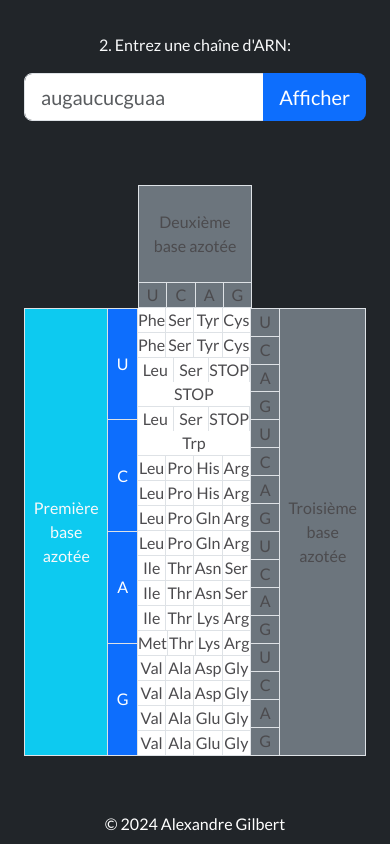
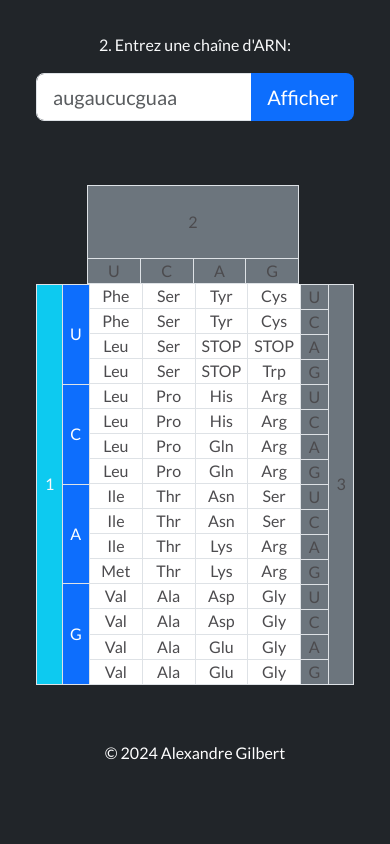
Before and after one commit to AGilbertDev/ARN, a plain HTML site: page index.html in a window 390 px wide. Shown: the part 781-1625 px from the top of the page. After the commit the page ends 1554 px from the top, so only its background shows below. Drawn offline with nearby package versions, Linux system fonts and the light colour scheme.

Commit message:
Responsive for mobile

```diff
--- a/index.html
+++ b/index.html
@@ -29,7 +29,7 @@
 
             <p class="text-start w-50 mx-auto py-5">L&apos;ARN, tr&egrave;s similaire &agrave; l&apos;ADN, est pr&eacute;sente dans les cellules de tous les êtres vivants. L&apos;ARN est compos&eacute;e d&apos;une chaîne de nucl&eacute;otides, formant des acides amin&eacute;s, pouvant avoir une longueur de quelques milliers de nucl&eacute;otides. Un acide amin&eacute; est compos&eacute; de 3 bases (nucl&eacute;otides). Dans l&apos;ARN, ces bases sont l&apos;uracile (U), la cytosine (C), l&apos;ad&eacute;nine (A) et la guanine (G). Pour visualiser ces acides amin&eacute;s, veuillez utiliser les options ci&dash;dessous.</p>
 
-            <div class="container-fluid">
+            <div class="container-lg">
                 <div class="row row-cols-1 row-cols-lg-2  justify-content-center">
 
 
@@ -61,7 +61,7 @@
                                 </div>
 
                                 <div id="restart" class="d-none">
-                                    <a id="restart" href="index.html" class="btn btn-lg btn-primary w-25 mx-auto mb-5">Recommencer</a>
+                                    <a id="restart" href="index.html" class="btn btn-lg btn-primary mx-auto mb-5">Recommencer</a>
                                 </div>
                                 <div id="confirmation" class="d-none">
                                 </div>
@@ -80,11 +80,11 @@
                     <!--================================================================
                                          Tableau des acides amines
                     =================================================================-->
-                    <div id="tableau" class="col-12 col-lg-6 px-4 mb-5">
-                        <div class="row">
+                    <div id="tableau" class="col-12 col-lg-8 px-4 mb-5">
+                        <div class="row d-flex justify-content-center ">
                             <!-- Partie du haut (Base 2 et ses boutons U C A G) -->
-                            <div class="border col-4 mx-auto">
-                                <div id="base2" class="row py-4 disable bg-secondary"><p>Deuxi&egrave;me base azot&eacute;e</p></div>
+                            <div class="border col-8 col-lg-4 me-1">
+                                <div id="base2" class="row py-4 disable bg-secondary"><p class="d-none d-xl-inline-block">Deuxi&egrave;me base azot&eacute;e</p><p class="d-xl-none">2</p></div>
                                 <div class="border-top row">
                                     <button id="base2u" class="border-end col btn bg-secondary disable" onmouseover="displayItems(this.id)" onmouseout="hideItems(this.id)" onclick="selectItems(this.id)">U</button>
                                     <button id="base2c" class="border-end col btn bg-secondary disable" onmouseover="displayItems(this.id)" onmouseout="hideItems(this.id)" onclick="selectItems(this.id)">C</button>
@@ -94,9 +94,9 @@
                             </div>
                         </div>
 
-                        <div class="row">
+                        <div class="row d-flex justify-content-center mx-auto">
                             <!-- Partie de gauche (Base 1 et ses boutons U C A G) -->
-                            <div id="base1" class="border col d-flex px-2 bg-info"><p>Premi&egrave;re base azot&eacute;e</p></div>
+                            <div id="base1" class="border col-1 col-xl-auto d-flex px-2 bg-info"><p class="d-none d-xl-inline-block">Premi&egrave;re base azot&eacute;e</p><p class="d-xl-none">1</p></div>
                             <div class="border-top border-bottom col-1 d-flex flex-column">
                                 <button id="base1u" class="border-bottom row flex-fill btn btn-primary" onmouseover="displayItems(this.id)" onmouseout="hideItems(this.id)" onclick="selectItems(this.id)">U</button>
                                 <button id="base1c" class="border-bottom row flex-fill btn btn-primary" onmouseover="displayItems(this.id)" onmouseout="hideItems(this.id)" onclick="selectItems(this.id)">C</button>
@@ -105,7 +105,7 @@
                             </div>
 
                             <!-- Partie du centre (La grille des acides amines) -->
-                            <div class="border-end border-bottom border-start col-4 d-flex flex-column">
+                            <div class="border-end border-bottom border-start col-8 col-lg-4 d-flex flex-column">
                                 <div class="border-bottom row flex-fill">
                                     <div id="uuu" class="border-end col aminoacid"><p>Phe</p></div>
                                     <div id="ucu" class="border-end col aminoacid"><p>Ser</p></div>
@@ -223,7 +223,7 @@
                                 <button id="base33a" class="border-bottom row flex-fill btn disable" onmouseover="displayItems(this.id)" onmouseout="hideItems(this.id)" onclick="selectItems(this.id)">A</button>
                                 <button id="base33g" class="row flex-fill btn disable" onmouseover="displayItems(this.id)" onmouseout="hideItems(this.id)" onclick="selectItems(this.id)">G</button>
                             </div>
-                            <div id="base3" class="border col d-flex px-2  disable bg-secondary"><p>Troisi&egrave;me base azot&eacute;e</p></div>
+                            <div id="base3" class="border col-1 col-xl-auto d-flex px-2  disable bg-secondary"><p class="d-none d-xl-inline-block">Troisi&egrave;me base azot&eacute;e</p><p class="d-xl-none">3</p></div>
                         </div>
                         <div class="row"></div>
                     </div>
```
